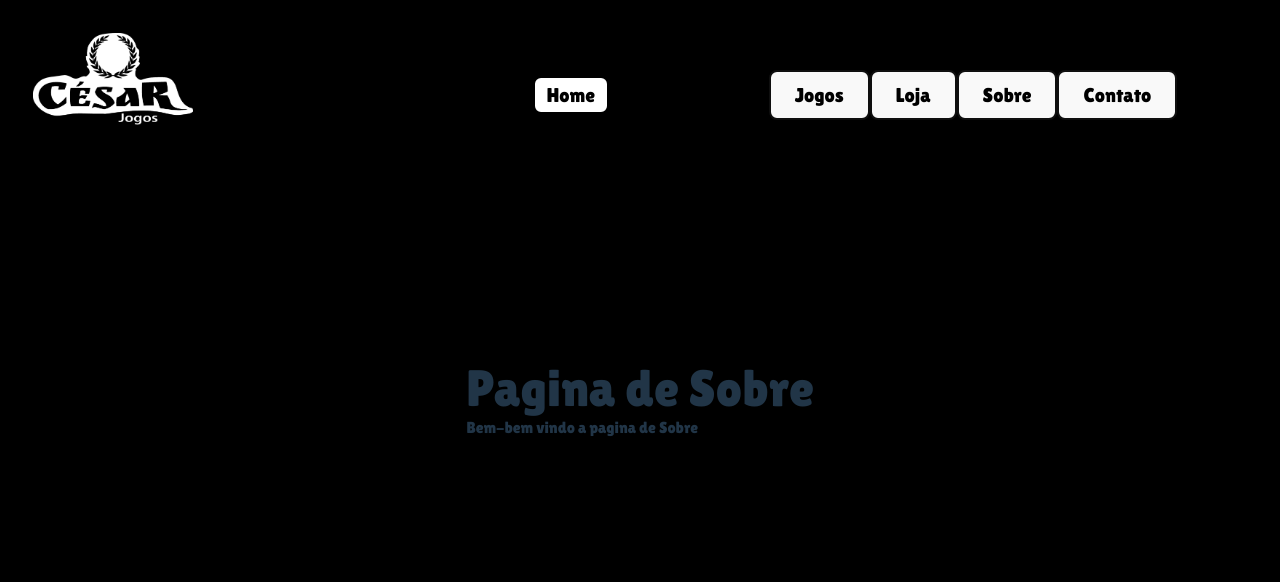
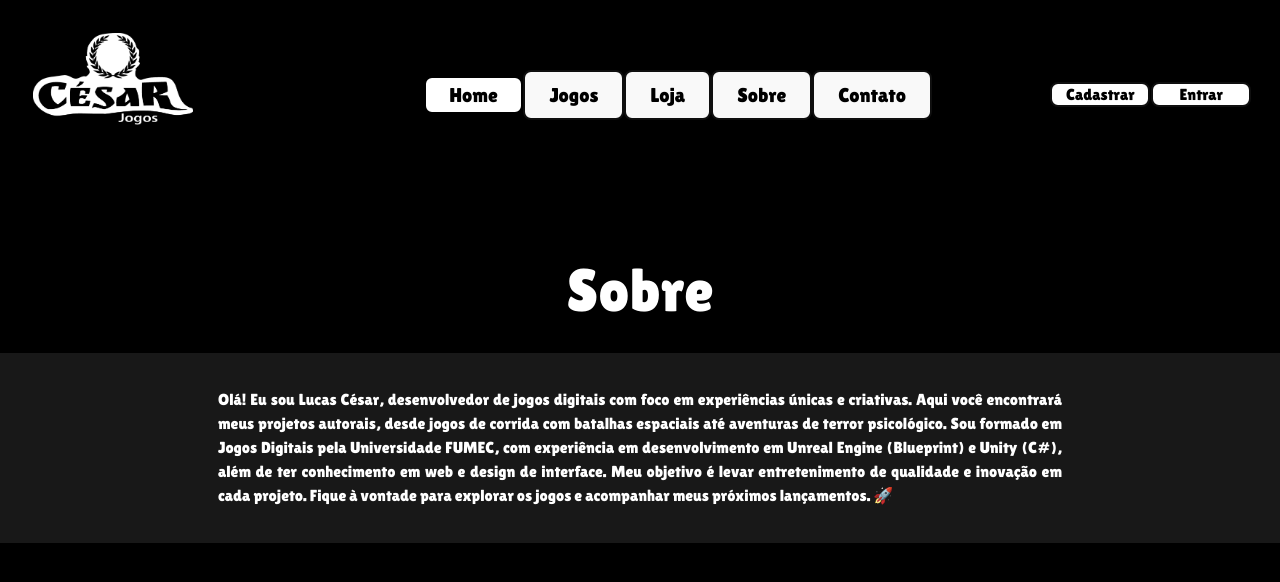
Before and after one commit to LCesarDev/CesarJogos, a React (Vite) app: page /Sobre in a window 1280 px wide. Shown: the top 582 px of the page. Built offline with nearby package versions, Linux system fonts and the light colour scheme.

Commit message:
PaginaSobre

```diff
--- a/src/App.css
+++ b/src/App.css
@@ -26,6 +26,7 @@ body{
 
 .nav-menu
 {
+  flex: 0.8;
   margin-top: 2rem;
   display: flex;
   align-items: center;
@@ -43,8 +44,9 @@ body{
   z-index: 1000;
   align-items: center;
   flex-direction: row;
+  justify-content: space-between;
   animation: App 1s ease-out;
-}
+  }
 
 .home-button{
    background-color: white;
@@ -53,7 +55,6 @@ body{
     font-size: 20px;
     color: black;
     width: 150px;
-    margin-right: 10rem;
     border: 2px solid black;
     opacity: 1;
 }
@@ -76,7 +77,6 @@ body{
 
 .logo{
  padding: 20px;
- margin-right: 20rem;
  width: 200px;
  height: auto;
 }
@@ -196,8 +196,8 @@ body{
   gap: 1px;
 }
 
-.auth-buttons li:first-child{
-  margin-left: 10rem;
+.auth-buttons li:last-child{
+  margin-right: 1rem;
 }
 
 .auth-buttons li button{
--- a/src/HeaderHome.jsx
+++ b/src/HeaderHome.jsx
@@ -6,7 +6,7 @@ function HeaderHome() {
 
     return(
         <header className="header-home">
-            <img className="logo" src="/Ativo 4.png" alt="Logo da empresa" />
+            <img className="logo" src="/Ativo 4.png" alt="Logo da empresa" onClick={()=> navigate("/")} />
 
             <nav className="nav-menu" aria-label="Menu principal">
                 <button className="home-button" onClick={()=> navigate("/")}>Home</button>
--- a/src/Jogos.css
+++ b/src/Jogos.css
@@ -10,7 +10,6 @@
   justify-content: center;
   align-items: center;
   padding: 5rem;
-  margin-top: 10rem;
   width: 100%;
   animation: container 1.5s ease-out;
   gap: 15px;
@@ -21,6 +20,17 @@
   background-color:rgb(15, 15, 15);
 }
 
+.titulojogos{
+    color: white;
+    font-size: 60px;
+    display: flex;
+    justify-content: center;
+    align-items: center;
+    text-align: center;
+    margin: 0;
+    margin-bottom: 15px;
+    margin-top: 10rem;
+}
 
 
 .banner {
--- a/src/Jogos.jsx
+++ b/src/Jogos.jsx
@@ -15,6 +15,8 @@ const Jogos = () =>{
         const [jogoSelecionado, setJogoSelecionado] = useState(jogos[0]);
 
         return (
+            <div>
+                <h1 className="titulojogos">Jogos</h1>
             <main className="container">
                 <div className="info">
                         <h2>{jogoSelecionado.nome}</h2>
@@ -50,6 +52,7 @@ const Jogos = () =>{
                 </div>
 
             </main>
+            </div>
     );
 };
 
--- /dev/null
+++ b/src/Sobre.css
@@ -0,0 +1,55 @@
+* {
+    margin: 0;
+    padding: 0;
+    box-sizing: border-box;
+  }
+
+  .content{
+    display: flex;
+    flex-direction: column;
+    justify-content: center;
+    align-items: center;
+    animation: sobre_animation 1.5s ease-out;
+  }
+
+  .titulo{
+    color: white;
+    font-size: 60px;
+    display: flex;
+    justify-content: center;
+    align-items: center;
+    text-align: center;
+    margin: 0;
+    margin-bottom: 30px;
+  }
+
+  .caixatxt{
+    justify-content: center;
+    align-items: center;
+    display: flex;
+    background-color: rgba(119, 119, 119, 0.2);
+    padding: 30px;
+  }
+
+  .txt{
+    padding: 5px;
+    height: 50%;
+    width: 70%;
+    font-size: 20x;
+    color: white;
+    display: flex;
+    justify-content: center;
+    align-items: center;
+    text-align: justify;
+    margin: 0;
+  }
+
+  @keyframes sobre_animation{
+    0% {
+      opacity: 0;
+    }
+
+    100% {
+      opacity: 1;
+    }
+  }
--- a/src/Sobre.jsx
+++ b/src/Sobre.jsx
@@ -1,11 +1,19 @@
 import React from "react";
+import "./Sobre.css";
 
 const Sobre = () =>{
     return (
 
-        <div>
-            <h1>Pagina de Sobre</h1>
-            <p>Bem-bem vindo a pagina de Sobre</p>
+        <div className="content">
+            <h1 className="titulo">Sobre</h1>
+            <div className="caixatxt">
+            <p className="txt">Olá! Eu sou Lucas César, desenvolvedor de jogos digitais com foco em experiências únicas e criativas.
+Aqui você encontrará meus projetos autorais, desde jogos de corrida com batalhas espaciais até aventuras de terror psicológico.
+
+Sou formado em Jogos Digitais pela Universidade FUMEC, com experiência em desenvolvimento em Unreal Engine (Blueprint) e Unity (C#), além de ter conhecimento em web e design de interface. Meu objetivo é levar entretenimento de qualidade e inovação em cada projeto.
+
+Fique à vontade para explorar os jogos e acompanhar meus próximos lançamentos. 🚀</p>
+            </div>
         </div>
     );
 };
```
